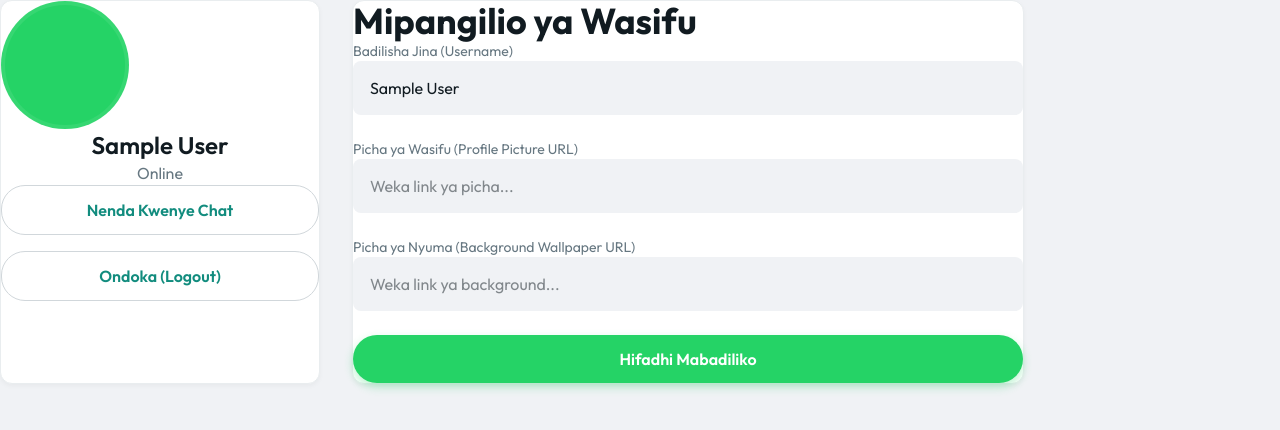
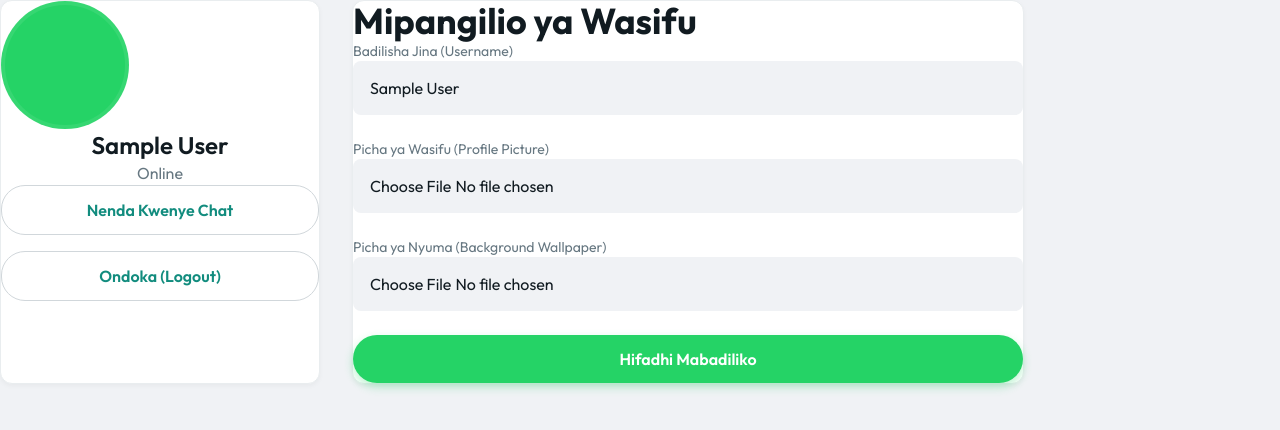
Before and after one commit to mindenlabs24-cpu/chartbox, a Next.js app: page /dashboard in a window 1280 px wide. Shown: the top 430 px of the page. Built offline with nearby package versions, Linux system fonts and the light colour scheme; no server answers; sample sign-in values are in the browser's storage.

Commit message:
Implement Cloudinary file upload for chat and dashboard

```diff
--- a/src/app/chat/page.tsx
+++ b/src/app/chat/page.tsx
@@ -35,6 +35,8 @@ export default function ChatPage() {
 
   // Dropdown state
   const [showDropdown, setShowDropdown] = useState(false);
+  const [uploading, setUploading] = useState(false);
+  const fileInputRef = useRef<HTMLInputElement>(null);
 
   const socketRef = useRef<Socket | null>(null);
   const messagesEndRef = useRef<HTMLDivElement>(null);
@@ -159,6 +161,41 @@ export default function ChatPage() {
     });
 
     setMessageText("");
+  };
+
+  const handleFileUpload = async (e: React.ChangeEvent<HTMLInputElement>) => {
+    const file = e.target.files?.[0];
+    if (!file || !selectedUser || !session?.user) return;
+
+    setUploading(true);
+    const formData = new FormData();
+    formData.append('file', file);
+
+    try {
+      const res = await fetch('https://chartbox-ywrc.onrender.com/api/upload', {
+        method: 'POST',
+        body: formData
+      });
+      const data = await res.json();
+
+      if (res.ok && data.url) {
+        socketRef.current?.emit("sendMessage", {
+          senderId: (session.user as any).id,
+          receiverId: selectedUser._id,
+          content: '',
+          mediaUrl: data.url,
+          mediaType: data.mediaType
+        });
+      } else {
+        alert('Hitilafu: ' + (data.message || 'Haikuweza kupakia.'));
+      }
+    } catch (err) {
+      console.error('Upload failed', err);
+      alert('Faili halikuweza kutumwa.');
+    } finally {
+      setUploading(false);
+      if (fileInputRef.current) fileInputRef.current.value = '';
+    }
   };
 
   // WebRTC Functions
@@ -440,12 +477,24 @@ export default function ChatPage() {
                 return (
                   <div key={msg._id} className={`flex ${isMine ? 'justify-end' : 'justify-start'} mb-1`}>
                     <div
-                      className={`relative flex flex-wrap items-end max-w-[85%] md:max-w-[65%] px-3 py-1.5 rounded-lg shadow-sm ${isMine ? 'bg-[#d9fdd3]' : 'bg-white'}`}
+                      className={`relative flex flex-col items-end max-w-[85%] md:max-w-[65%] px-3 py-1.5 rounded-lg shadow-sm ${isMine ? 'bg-[#d9fdd3]' : 'bg-white'}`}
                       style={{ borderTopRightRadius: isMine ? 0 : '0.5rem', borderTopLeftRadius: !isMine ? 0 : '0.5rem' }}
                     >
+                      {msg.mediaUrl && (
+                        <div className="mb-1 w-full max-w-full">
+                          {msg.mediaType === 'image' && <img src={msg.mediaUrl} alt="Media" className="max-w-[200px] md:max-w-[300px] rounded-lg cursor-pointer" onClick={() => window.open(msg.mediaUrl, '_blank')} />}
+                          {msg.mediaType === 'video' && <video src={msg.mediaUrl} controls className="max-w-[200px] md:max-w-[300px] rounded-lg" />}
+                          {msg.mediaType === 'audio' && <audio src={msg.mediaUrl} controls className="w-[200px] md:w-[250px]" />}
+                          {msg.mediaType === 'unknown' && <a href={msg.mediaUrl} target="_blank" rel="noreferrer" className="text-blue-500 underline text-sm">Tazama Faili</a>}
+                        </div>
+                      )}
+
+                      <div className="flex flex-wrap items-end w-full">
+                        {msg.content && (
                           <span className="text-[#111b21] text-[15px] leading-relaxed break-words max-w-full pb-0.5">
                             {msg.content}
                           </span>
+                        )}
                         <div className="flex items-center ml-3 mb-0.5 whitespace-nowrap self-end flex-shrink-0" style={{ marginLeft: 'auto', paddingLeft: '10px' }}>
                           <span className="text-[10px] text-gray-500">
                             {formatTime(msg.createdAt)}
@@ -460,6 +509,7 @@ export default function ChatPage() {
                         </div>
                       </div>
                     </div>
+                  </div>
                 );
               })}
               <div ref={messagesEndRef} />
@@ -468,14 +518,20 @@ export default function ChatPage() {
             {/* Chat Input Area */}
             <div className="bg-[#f0f2f5] px-4 py-4 flex items-center gap-4 z-10">
               <Smile className="w-7 h-7 text-gray-500 cursor-pointer hidden sm:block" />
-              <Paperclip className="w-7 h-7 text-gray-500 cursor-pointer hidden sm:block" />
+
+              <input type="file" ref={fileInputRef} onChange={handleFileUpload} className="hidden" accept="image/*,video/*,audio/*" />
+              <Paperclip
+                className="w-7 h-7 text-gray-500 cursor-pointer hidden sm:block"
+                onClick={() => fileInputRef.current?.click()}
+              />
 
               <div className="flex-1 bg-white rounded-full flex items-center px-6 py-4 shadow-sm border border-gray-100">
                 <input
                   type="text"
                   className="bg-transparent border-none outline-none text-[17px] text-gray-800 w-full"
-                  placeholder="Type a message"
+                  placeholder={uploading ? "Inapakia faili..." : "Type a message"}
                   value={messageText}
+                  disabled={uploading}
                   onChange={e => setMessageText(e.target.value)}
                   onKeyPress={e => e.key === 'Enter' && handleSendMessage()}
                 />
--- a/src/app/dashboard/page.tsx
+++ b/src/app/dashboard/page.tsx
@@ -12,6 +12,8 @@ export default function DashboardPage() {
   const [profilePicture, setProfilePicture] = useState("");
   const [wallpaper, setWallpaper] = useState("");
   const [statusMessage, setStatusMessage] = useState("");
+  const [uploadingProfile, setUploadingProfile] = useState(false);
+  const [uploadingWallpaper, setUploadingWallpaper] = useState(false);
 
   useEffect(() => {
     if (status === "unauthenticated") {
@@ -21,6 +23,38 @@ export default function DashboardPage() {
       setUsername(session.user.name);
     }
   }, [status, session, router]);
+
+  const handleImageUpload = async (e: React.ChangeEvent<HTMLInputElement>, type: 'profile' | 'wallpaper') => {
+    const file = e.target.files?.[0];
+    if (!file) return;
+
+    if (type === 'profile') setUploadingProfile(true);
+    if (type === 'wallpaper') setUploadingWallpaper(true);
+
+    const formData = new FormData();
+    formData.append('file', file);
+
+    try {
+      const res = await fetch('https://chartbox-ywrc.onrender.com/api/upload', {
+        method: 'POST',
+        body: formData
+      });
+      const data = await res.json();
+
+      if (res.ok && data.url) {
+        if (type === 'profile') setProfilePicture(data.url);
+        if (type === 'wallpaper') setWallpaper(data.url);
+        setStatusMessage(`Picha imepakiwa kikamilifu! Usisahau kusave.`);
+      } else {
+        setStatusMessage('Hitilafu: ' + (data.message || 'Haikuweza kupakia.'));
+      }
+    } catch (err) {
+      setStatusMessage('Picha haikuweza kupakiwa.');
+    } finally {
+      if (type === 'profile') setUploadingProfile(false);
+      if (type === 'wallpaper') setUploadingWallpaper(false);
+    }
+  };
 
   const handleSave = async () => {
     setStatusMessage("Inahifadhi...");
@@ -106,28 +140,32 @@ export default function DashboardPage() {
 
             <div>
               <label className="block mb-2 text-sm text-[#667781]">
-                Picha ya Wasifu (Profile Picture URL)
+                Picha ya Wasifu (Profile Picture)
               </label>
+              <div className="flex gap-4 items-center">
                 <input
-                type="text"
+                  type="file"
+                  accept="image/*"
                   className="input-field w-full"
-                placeholder="Weka link ya picha..."
-                value={profilePicture}
-                onChange={(e) => setProfilePicture(e.target.value)}
+                  onChange={(e) => handleImageUpload(e, 'profile')}
                 />
+                {uploadingProfile && <span className="text-sm text-gray-500">Inapakia...</span>}
+              </div>
             </div>
 
             <div>
               <label className="block mb-2 text-sm text-[#667781]">
-                Picha ya Nyuma (Background Wallpaper URL)
+                Picha ya Nyuma (Background Wallpaper)
               </label>
+              <div className="flex gap-4 items-center">
                 <input
-                type="text"
+                  type="file"
+                  accept="image/*"
                   className="input-field w-full"
-                placeholder="Weka link ya background..."
-                value={wallpaper}
-                onChange={(e) => setWallpaper(e.target.value)}
+                  onChange={(e) => handleImageUpload(e, 'wallpaper')}
                 />
+                {uploadingWallpaper && <span className="text-sm text-gray-500">Inapakia...</span>}
+              </div>
             </div>
 
             <button className="btn-primary mt-4 w-full md:w-auto" onClick={handleSave}>
```
Lines whose indentation alone changed are shown as unchanged.
